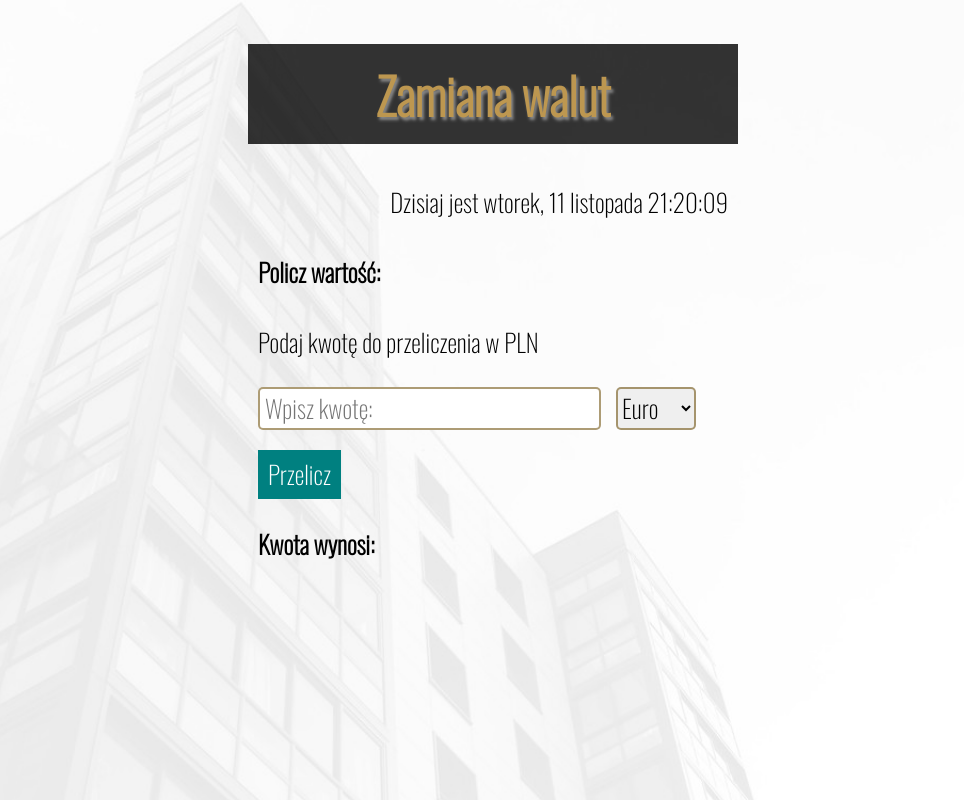
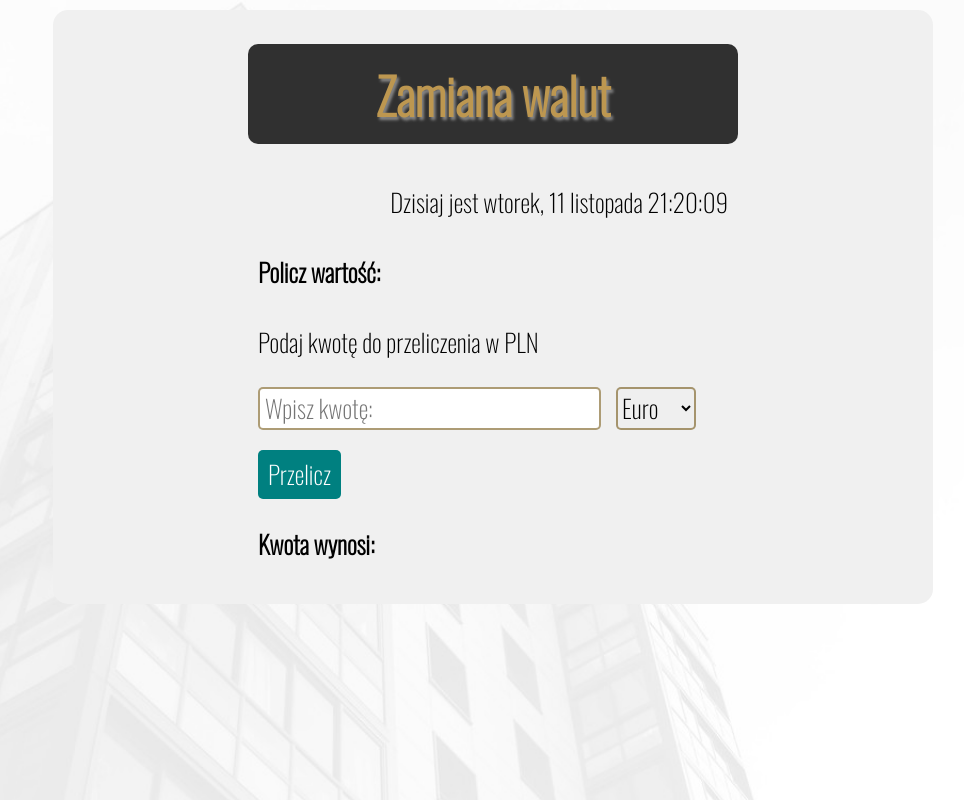
Before and after one commit to Hirazuku/currency-converter-react-another-form, a React (Create React App) app: page / in a window 1280 px wide. Shown: the whole page, without its empty margins (147-1111 px from the left). Built offline with nearby package versions, Linux system fonts and the light colour scheme.

Commit message:
style changed

```diff
--- a/src/App/Form/style.css
+++ b/src/App/Form/style.css
@@ -5,6 +5,7 @@
     padding: 10px;
     width: auto;
     margin: 10px;
+    border-radius: 5px;
 }
 
 .button:hover {
@@ -38,7 +39,6 @@
     margin: 10px;
 }
 
-
 .form__title {
     padding: 0;
     margin: 0;
--- a/src/App/Header/style.css
+++ b/src/App/Header/style.css
@@ -5,4 +5,5 @@
     color: rgb(189, 151, 80);
     text-shadow: 2px 3px 3px #888;
     background-color: rgba(1, 1, 1, 0.801);
+    border-radius: 10px;
 }
--- a/src/index.css
+++ b/src/index.css
@@ -13,6 +13,8 @@ html {
     align-items: center;
     justify-content: center;
     background-position: center;
+    background-color:rgb(240, 240, 240);
+    border-radius: 15px;
 }
 
 .body {
```
